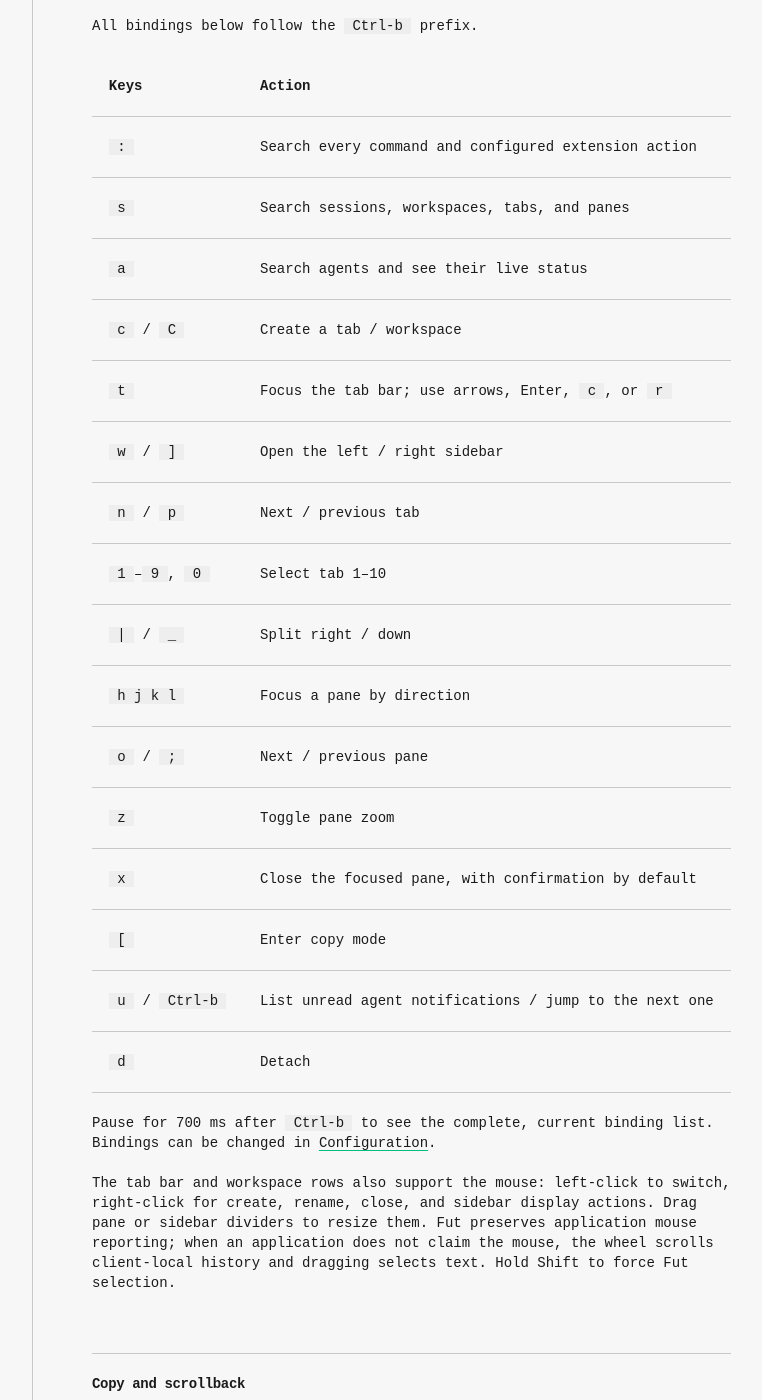
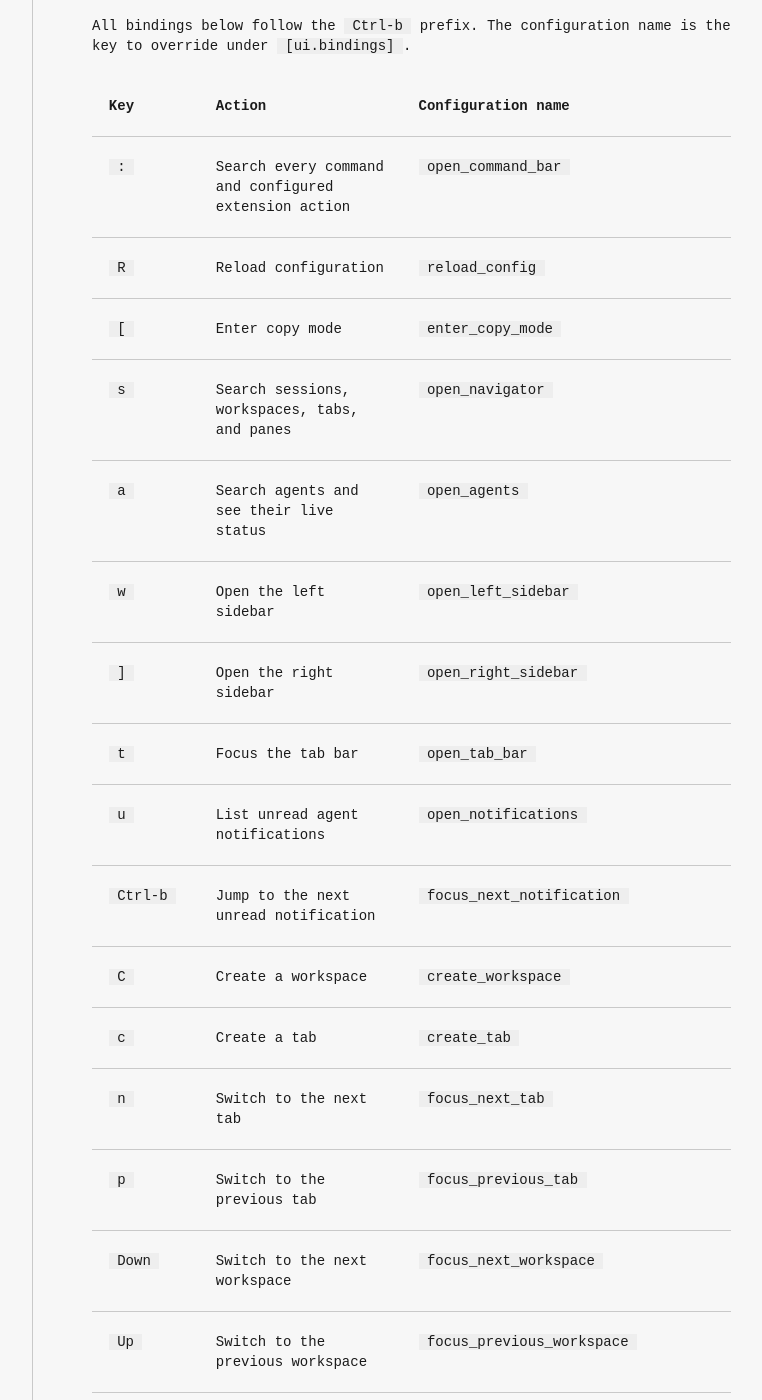
Before and after one commit to mikker/fut, a Jekyll site: the page built from docs/usage.md, in a window 1280 px wide and 1400 px high, scrolled down 1126 px. Shown: the whole window, without its empty margins (244-1006 px from the left). Built offline with Jekyll 4.4.1, drawn with Linux system fonts in a browser that asks for light colours; some of the changed text lies outside the part shown.

Commit message:
Add last tab and workspace shortcuts

```diff
--- a/docs/usage.md
+++ b/docs/usage.md
@@ -47,26 +47,40 @@
 
 ## Everyday controls
 
-All bindings below follow the `Ctrl-b` prefix.
+All bindings below follow the `Ctrl-b` prefix. The configuration name is the
+key to override under `[ui.bindings]`.
 
-| Keys | Action |
-| --- | --- |
-| `:` | Search every command and configured extension action |
-| `s` | Search sessions, workspaces, tabs, and panes |
-| `a` | Search agents and see their live status |
-| `c` / `C` | Create a tab / workspace |
-| `t` | Focus the tab bar; use arrows, Enter, `c`, or `r` |
-| `w` / `]` | Open the left / right sidebar |
-| `n` / `p` | Next / previous tab |
-| `1`–`9`, `0` | Select tab 1–10 |
-| `|` / `_` | Split right / down |
-| `h j k l` | Focus a pane by direction |
-| `o` / `;` | Next / previous pane |
-| `z` | Toggle pane zoom |
-| `x` | Close the focused pane, with confirmation by default |
-| `[` | Enter copy mode |
-| `u` / `Ctrl-b` | List unread agent notifications / jump to the next one |
-| `d` | Detach |
+| Key | Action | Configuration name |
+| --- | --- | --- |
+| `:` | Search every command and configured extension action | `open_command_bar` |
+| `R` | Reload configuration | `reload_config` |
+| `[` | Enter copy mode | `enter_copy_mode` |
+| `s` | Search sessions, workspaces, tabs, and panes | `open_navigator` |
+| `a` | Search agents and see their live status | `open_agents` |
+| `w` | Open the left sidebar | `open_left_sidebar` |
+| `]` | Open the right sidebar | `open_right_sidebar` |
+| `t` | Focus the tab bar | `open_tab_bar` |
+| `u` | List unread agent notifications | `open_notifications` |
+| `Ctrl-b` | Jump to the next unread notification | `focus_next_notification` |
+| `C` | Create a workspace | `create_workspace` |
+| `c` | Create a tab | `create_tab` |
+| `n` | Switch to the next tab | `focus_next_tab` |
+| `p` | Switch to the previous tab | `focus_previous_tab` |
+| `Down` | Switch to the next workspace | `focus_next_workspace` |
+| `Up` | Switch to the previous workspace | `focus_previous_workspace` |
+| `|` | Split the pane right | `split_pane_right` |
+| `_` | Split the pane down | `split_pane_down` |
+| `o` | Focus the next pane | `focus_next_pane` |
+| `;` | Focus the previous pane | `focus_previous_pane` |
+| `h` / `j` / `k` / `l` | Focus the pane left / down / up / right | `focus_pane_left` / `focus_pane_down` / `focus_pane_up` / `focus_pane_right` |
+| `P` | Switch to the last active pane | `focus_last_pane` |
+| `Ctrl-t` | Switch to the last active tab | `focus_last_tab` |
+| `Ctrl-w` | Switch to the last active workspace | `focus_last_workspace` |
+| `Ctrl-s` | Switch to the last active session | `focus_last_session` |
+| `1`–`9`, `0` | Select tab 1–10 | `focus_tab_1` through `focus_tab_10` |
+| `z` | Toggle pane zoom | `toggle_pane_zoom` |
+| `x` | Close the focused pane | `close_pane` |
+| `d` | Detach | `detach` |
 
 Pause for 700 ms after `Ctrl-b` to see the complete, current binding list.
 Bindings can be changed in [Configuration](../configuration/).
```
Also changed, not shown: docs/configuration.md (+10 -3 lines), CHANGELOG.md, 3 other files.
